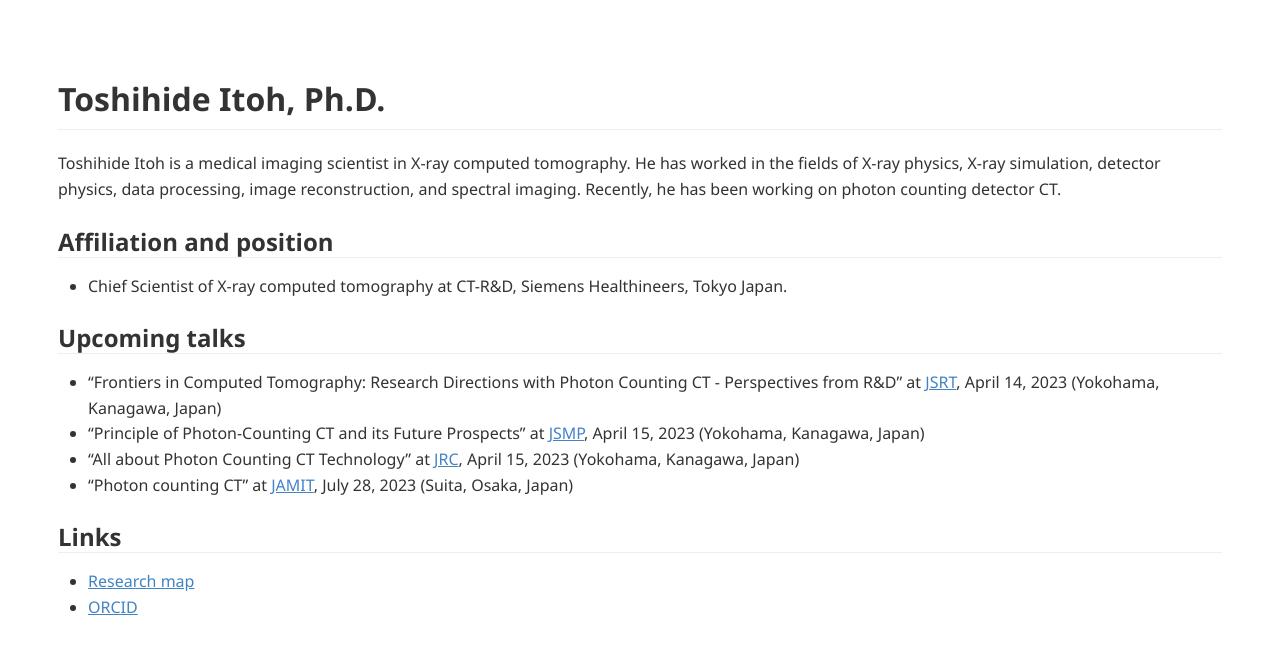
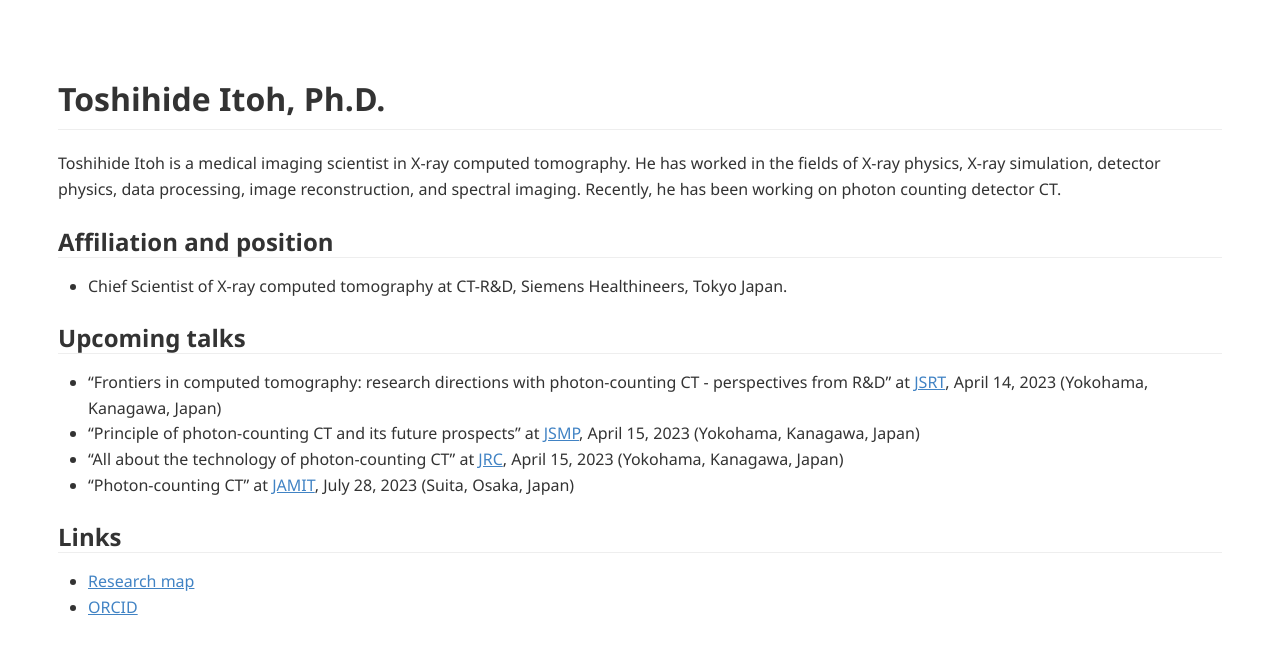
Before and after one commit to tnitoh/tnitoh.github.io, a Jekyll site: the page built from index.md, in a window 1280 px wide. Shown: the top 654 px of the page. Built offline with Jekyll 4.4.1, drawn with Linux system fonts in a browser that asks for light colours; Markdown is read by kramdown in place of the engine named in the settings.

Commit message:
Update index.md

```diff
--- a/index.md
+++ b/index.md
@@ -12,10 +12,10 @@
 
 ## Upcoming talks
 
-- "Frontiers in Computed Tomography: Research Directions with Photon Counting CT - Perspectives from R&D" at [JSRT](https://www.jsrt.or.jp/gmeeting/soukai79eng/){:target="_blank"}, April 14, 2023 (Yokohama, Kanagawa, Japan)
-- "Principle of Photon-Counting CT and its Future Prospects" at [JSMP](https://www.jsmp.org/conf/125/en/){:target="_blank"}, April 15, 2023 (Yokohama, Kanagawa, Japan)
-- "All about Photon Counting CT Technology" at [JRC](https://site2.convention.co.jp/jrs82/english/){:target="_blank"}, April 15, 2023 (Yokohama, Kanagawa, Japan)
-- "Photon counting CT" at [JAMIT](http://jamit.jp/meetinginfo/index.html){:target="_blank"}, July 28, 2023 (Suita, Osaka, Japan)
+- "Frontiers in computed tomography: research directions with photon-counting CT - perspectives from R&D" at [JSRT](https://www.jsrt.or.jp/gmeeting/soukai79eng/){:target="_blank"}, April 14, 2023 (Yokohama, Kanagawa, Japan)
+- "Principle of photon-counting CT and its future prospects" at [JSMP](https://www.jsmp.org/conf/125/en/){:target="_blank"}, April 15, 2023 (Yokohama, Kanagawa, Japan)
+- "All about the technology of photon-counting CT" at [JRC](https://site2.convention.co.jp/jrs82/english/){:target="_blank"}, April 15, 2023 (Yokohama, Kanagawa, Japan)
+- "Photon-counting CT" at [JAMIT](http://jamit.jp/meetinginfo/index.html){:target="_blank"}, July 28, 2023 (Suita, Osaka, Japan)
 
 ## Links
 - [Research map](https://researchmap.jp/tnitoh?lang=en){:target="_blank"}
```
